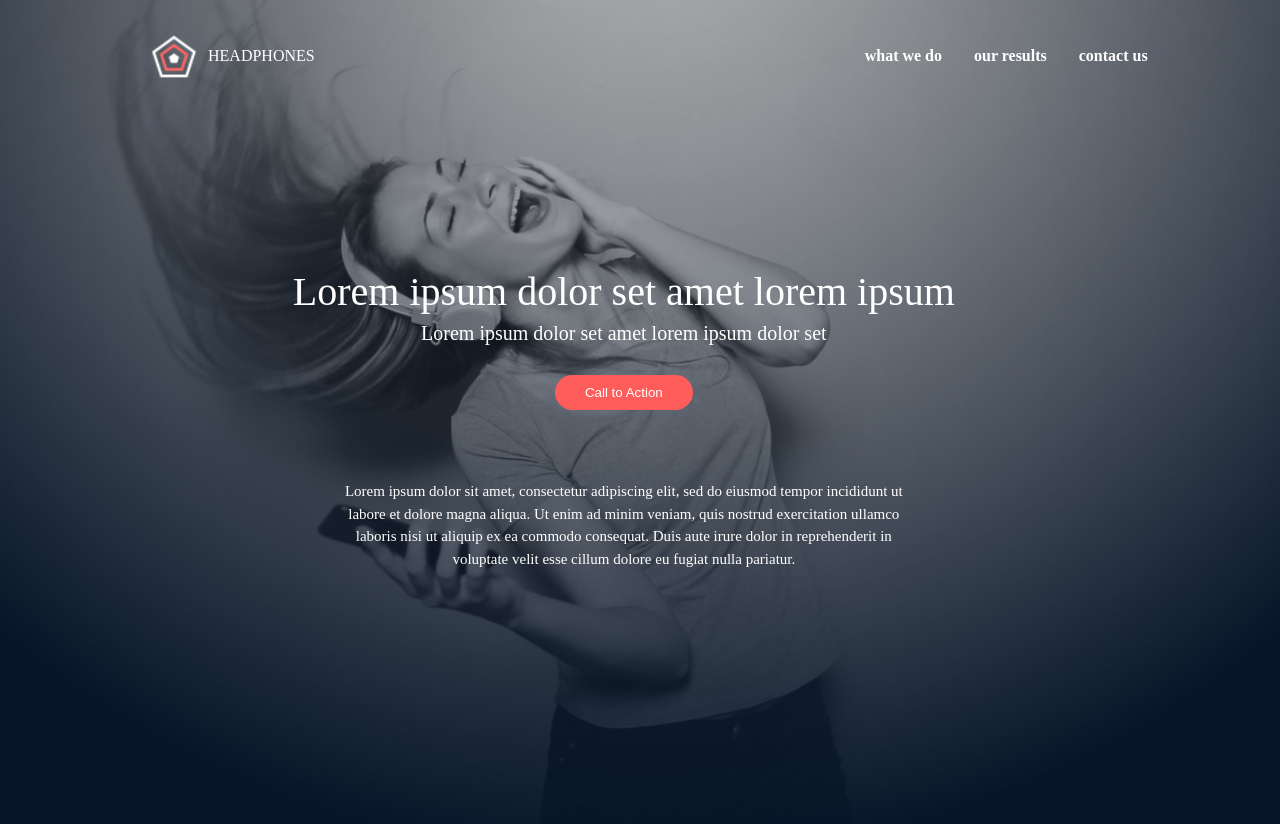
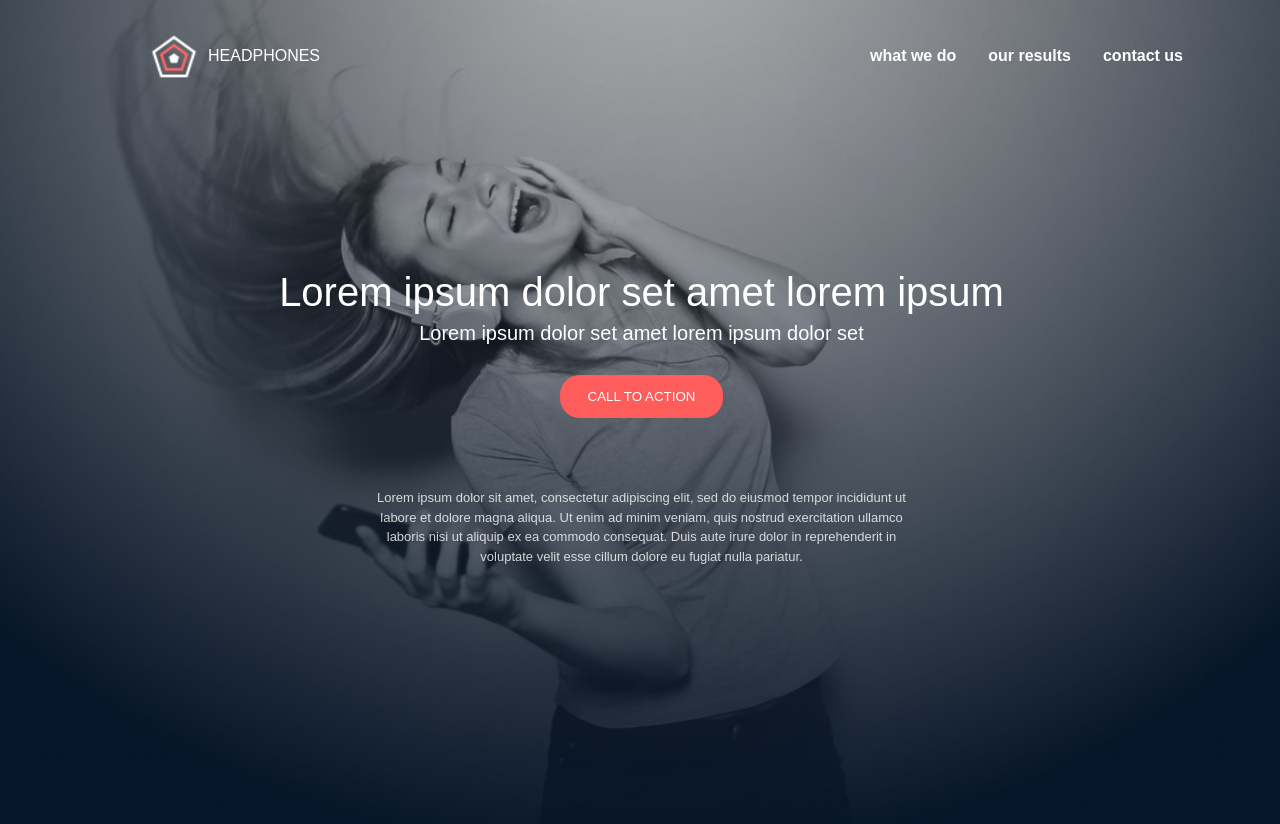
Before and after one commit to Musabe15/alx_html_css, a plain HTML site: page headphones/0-index.html in a window 1280 px wide. Drawn offline with Linux system fonts and the light colour scheme.

Commit message:
feat: added modifications to fit desktop screens

```diff
--- a/headphones/0-index.html
+++ b/headphones/0-index.html
@@ -3,16 +3,18 @@
 <head>
   <meta charset="UTF-8">
   <meta name="viewport" content="width=device-width, initial-scale=1.0">
+  <script src="https://kit.fontawesome.com/4a2b055604.js" crossorigin="anonymous"></script>
   <title>Headphones Landing Page</title>
   <link rel="stylesheet" href="reset.css">
   <link rel="stylesheet" href="0-styles.css">
+  <link rel="stylesheet" href="holberton_school-icon/style.css">
 </head>
 <body>
   <header class="hero">
     <div class="container hero-content">
       <nav class="navbar">
         <img src="images/favicon.ico" alt="Headphones Logo" class="logo">
-        <h1>HEADPHONES</h1>
+        <h2>HEADPHONES</h2>
         <ul class="nav-links">
           <li><a href="#">what we do</a></li>
           <li><a href="#">our results</a></li>
@@ -22,15 +24,14 @@
 
       <div class="hero-text">
         <h1>Lorem ipsum dolor set amet lorem ipsum</h1>
-        <p>Lorem ipsum dolor set amet lorem ipsum dolor set</p>
+        <h2>Lorem ipsum dolor set amet lorem ipsum dolor set</h2>
         <button>Call to Action</button>
-        <p class="last-p">
+        <blockquote class="last-p">
           Lorem ipsum dolor sit amet, consectetur adipiscing elit, sed do eiusmod tempor incididunt ut<br>
 labore et dolore magna aliqua. Ut enim ad minim veniam, quis nostrud exercitation ullamco <br>
 laboris nisi ut aliquip ex ea commodo consequat. Duis aute irure dolor in reprehenderit in <br>
 voluptate velit esse cillum dolore eu fugiat nulla pariatur.
-
-        </p>
+        </blockquote>
       </div>
     </div>
   </header>
--- a/headphones/0-styles.css
+++ b/headphones/0-styles.css
@@ -6,6 +6,9 @@
   --font-size-subheading: 1.25rem;
 }
 
+body {
+  font-family: 'Sans Pro Light', sans-serif;
+}
 
 .hero {
   background-image: url('images/headphones_hero_1.jpg');
@@ -61,7 +64,7 @@
   margin-bottom: 0.7rem;
 }
 
-.hero-text p {
+.hero-text h2 {
   font-size: var(--font-size-subheading);
   margin-bottom: 2rem;
 }
@@ -77,16 +80,18 @@
 }
 
 .hero-text .last-p {
-  font-size: 15px;
+  font-size: 13px;
   margin-top: 70px;
   line-height: 1.5;
+  opacity: 0.8;
 }
 
 .hero-text button {
   background-color: var(--color-primary);
-  padding: 10px 30px;
+  padding: 14px 28px;
   border-radius: 20px;
   border: none;
+  text-transform: uppercase;
   color: var(--color-text);
 }
 
```
